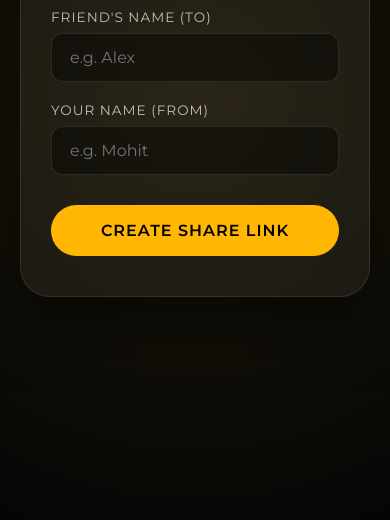
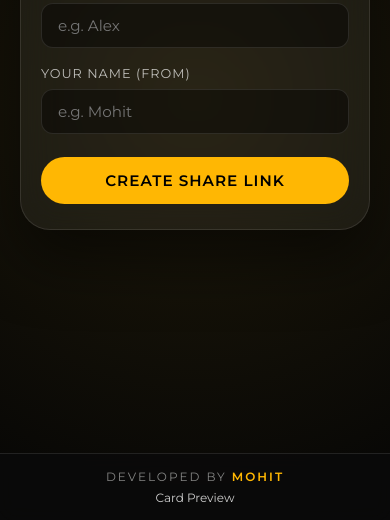
Before and after one commit to unknown135791/friendshipday, a plain HTML site: page generator.html in a window 390 px wide. Shown: the part 324-844 px from the top of the page. Drawn offline with nearby package versions, Linux system fonts and the light colour scheme.

Commit message:
Enhance layout and styles in generator.html
Updated styles and structure for better responsiveness and visual appeal.

```diff
--- a/generator.html
+++ b/generator.html
@@ -2,7 +2,7 @@
 <html lang="en">
 <head>
     <meta charset="UTF-8">
-    <meta name="viewport" content="width=device-width, initial-scale=1.0">
+    <meta name="viewport" content="width=device-width, initial-scale=1.0, maximum-scale=1.0, user-scalable=no">
     <title>Friendship Day Link Generator</title>
     <link href="https://fonts.googleapis.com/css2?family=Montserrat:wght@400;600&family=Playfair+Display:wght@700&display=swap" rel="stylesheet">
     <style>
@@ -13,51 +13,65 @@
             --glass-border: rgba(255, 255, 255, 0.1);
         }
 
-        * {
+        *, *::before, *::after {
             margin: 0;
             padding: 0;
-            box-sizing: border-box;
+            box-sizing: border-box !important;
             font-family: 'Montserrat', sans-serif;
+            -webkit-tap-highlight-color: transparent;
         }
 
-        body {
+        html, body {
+            width: 100vw;
+            height: 100vh;
+            max-width: 100vw;
+            max-height: 100vh;
+            overflow: hidden;
             background-color: var(--bg-dark);
             color: #fff;
-            min-height: 100vh;
+            display: grid;
+            grid-template-rows: 1fr auto;
+            background: radial-gradient(circle at center, #1f1a0a 0%, #050505 100%);
+        }
+
+        .main-container {
             display: flex;
             align-items: center;
             justify-content: center;
             padding: 20px;
-            background: radial-gradient(circle at center, #1f1a0a 0%, #050505 100%);
+            width: 100%;
+            height: 100%;
+            overflow-y: auto;
         }
 
         .card {
             background: var(--glass);
             backdrop-filter: blur(20px);
             border: 1px solid var(--glass-border);
-            padding: 40px 30px;
+            padding: clamp(25px, 5vw, 40px) clamp(20px, 4vw, 30px);
             border-radius: 30px;
             width: 100%;
             max-width: 480px;
             box-shadow: 0 30px 60px rgba(0,0,0,0.5);
             text-align: center;
+            margin: auto;
         }
 
         h1 {
             font-family: 'Playfair Display', serif;
             color: var(--accent);
-            font-size: 2rem;
-            margin-bottom: 25px;
+            font-size: clamp(1.6rem, 5vw, 2rem);
+            margin-bottom: 20px;
         }
 
         .input-group {
-            margin-bottom: 20px;
+            margin-bottom: 18px;
             text-align: left;
         }
 
         label {
             display: block;
-            font-size: 0.85rem;
+            font-size: 0.8rem;
             text-transform: uppercase;
             letter-spacing: 1px;
             color: rgba(255, 255, 255, 0.7);
@@ -66,12 +80,12 @@
 
         input {
             width: 100%;
-            padding: 14px 18px;
+            padding: 12px 16px;
             border-radius: 12px;
             border: 1px solid var(--glass-border);
             background: rgba(0, 0, 0, 0.4);
             color: #fff;
-            font-size: 1rem;
+            font-size: 0.95rem;
             outline: none;
             transition: 0.3s;
         }
@@ -83,18 +97,18 @@
 
         .btn-generate {
             width: 100%;
-            padding: 16px;
+            padding: 14px;
             border: none;
             border-radius: 50px;
             background: var(--accent);
             color: #000;
             font-weight: 600;
-            font-size: 1rem;
+            font-size: 0.95rem;
             text-transform: uppercase;
             letter-spacing: 1px;
             cursor: pointer;
             transition: 0.3s;
-            margin-top: 10px;
+            margin-top: 5px;
         }
 
         .btn-generate:hover {
@@ -104,8 +118,8 @@
 
         .result-box {
             display: none;
-            margin-top: 25px;
-            padding-top: 20px;
+            margin-top: 20px;
+            padding-top: 18px;
             border-top: 1px solid var(--glass-border);
         }
 
@@ -120,19 +134,20 @@
             background: rgba(0, 0, 0, 0.6);
             border: 1px dashed var(--accent);
             color: var(--accent);
-            font-size: 0.85rem;
+            font-size: 0.8rem;
             word-break: break-all;
             margin-bottom: 15px;
         }
 
         .btn-copy {
-            padding: 12px 25px;
+            padding: 10px 22px;
             border-radius: 30px;
             border: 1px solid var(--accent);
             background: transparent;
             color: #fff;
             cursor: pointer;
             font-weight: 600;
+            font-size: 0.85rem;
             transition: 0.3s;
         }
 
@@ -140,10 +155,56 @@
             background: var(--accent);
             color: #000;
         }
+
+        /* --- Scaled & Always Visible Footer --- */
+        footer {
+            width: 100%;
+            padding: 15px 20px;
+            text-align: center;
+            background: rgba(10, 10, 11, 0.8);
+            backdrop-filter: blur(10px);
+            border-top: 1px solid var(--glass-border);
+            display: flex;
+            flex-direction: column;
+            align-items: center;
+            gap: 6px;
+            font-size: 0.75rem;
+            color: rgba(255, 255, 255, 0.6);
+            z-index: 10;
+        }
+
+        .footer-dev {
+            text-transform: uppercase;
+            letter-spacing: 2px;
+            font-size: 0.75rem;
+            color: rgba(255, 255, 255, 0.5);
+        }
+
+        .footer-dev span {
+            color: var(--accent);
+            font-weight: 600;
+        }
+
+        .footer-links {
+            display: flex;
+            gap: 12px;
+            align-items: center;
+        }
+
+        .footer-links a {
+            color: rgba(255, 255, 255, 0.8);
+            text-decoration: none;
+            transition: color 0.3s;
+        }
+
+        .footer-links a:hover {
+            color: var(--accent);
+        }
     </style>
 </head>
 <body>
 
+    <div class="main-container">
         <div class="card">
             <h1>Generate Link 🤝</h1>
 
@@ -160,11 +221,19 @@
             <button class="btn-generate" onclick="generateLink()">Create Share Link</button>
 
             <div class="result-box" id="resultBox">
-            <p style="font-size: 0.85rem; margin-bottom: 10px; color: rgba(255,255,255,0.7);">Your Personalized Surprise Link:</p>
+                <p style="font-size: 0.8rem; margin-bottom: 8px; color: rgba(255,255,255,0.7);">Your Personalized Surprise Link:</p>
                 <div class="url-display" id="urlDisplay"></div>
                 <button class="btn-copy" id="copyBtn" onclick="copyLink()">📋 Copy Link</button>
             </div>
         </div>
+    </div>
+
+    <footer>
+        <p class="footer-dev">Developed by <span>Mohit</span></p>
+        <div class="footer-links">
+            <a href="https://friendshipday-card.netlify.app/" target="_blank">Card Preview</a>
+        </div>
+    </footer>
 
     <script>
         function generateLink() {
@@ -175,11 +244,9 @@
             if (to) payload.to = to;
             if (from) payload.from = from;
 
-            // Convert data object to Base64 JSON string
             const jsonString = JSON.stringify(payload);
             const encodedData = btoa(encodeURIComponent(jsonString));
 
-            // Base domain updated to your Netlify URL
             const finalURL = `https://friendshipday-card.netlify.app/?data=${encodedData}`;
 
             document.getElementById('urlDisplay').innerText = finalURL;
```
Lines whose indentation alone changed are shown as unchanged.
